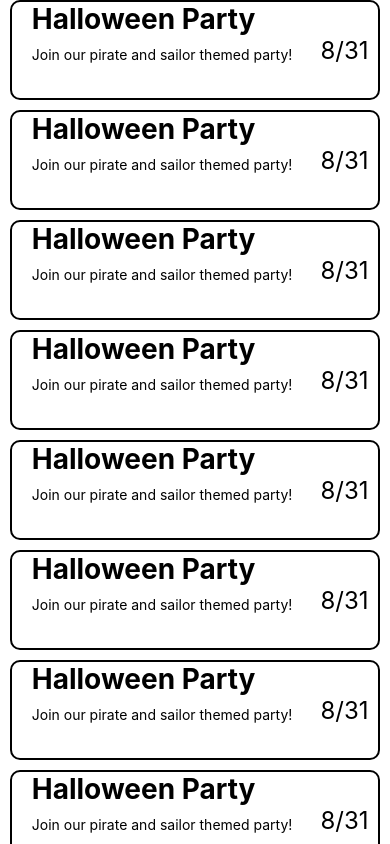
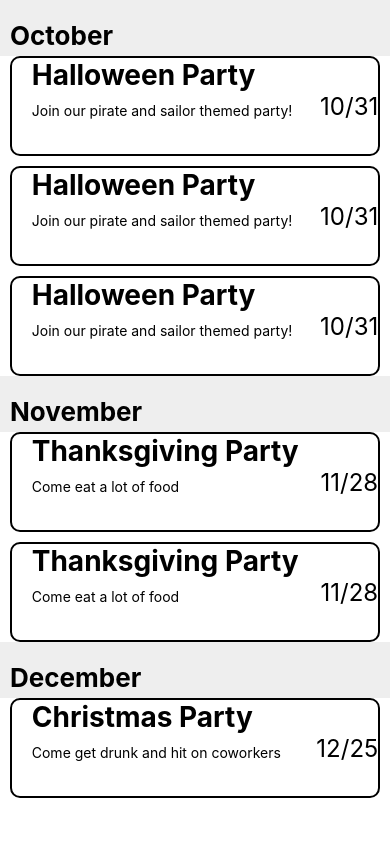
Before and after one commit to ntpotraz/PIC-Health-App, a React Native app: screen / in a window 390 px wide. Built offline with nearby package versions, Linux system fonts and the light colour scheme.

Commit message:
Getting categories to work

```diff
--- a/components/EventList.jsx
+++ b/components/EventList.jsx
@@ -1,46 +1,55 @@
-import { StyleSheet, View, FlatList, Text } from "react-native";
+import { StyleSheet, View, SectionList, Text } from "react-native";
 
 
 const eventData = [
-  { title: "Halloween Party", desc: "Join our pirate and sailor themed party!", date: "8/31" },
-  { title: "Halloween Party", desc: "Join our pirate and sailor themed party!", date: "8/31" },
-  { title: "Halloween Party", desc: "Join our pirate and sailor themed party!", date: "8/31" },
-  { title: "Halloween Party", desc: "Join our pirate and sailor themed party!", date: "8/31" },
-  { title: "Halloween Party", desc: "Join our pirate and sailor themed party!", date: "8/31" },
-  { title: "Halloween Party", desc: "Join our pirate and sailor themed party!", date: "8/31" },
-  { title: "Halloween Party", desc: "Join our pirate and sailor themed party!", date: "8/31" },
-  { title: "Halloween Party", desc: "Join our pirate and sailor themed party!", date: "8/31" },
-  { title: "Halloween Party", desc: "Join our pirate and sailor themed party!", date: "8/31" },
-  { title: "Halloween Party", desc: "Join our pirate and sailor themed party!", date: "8/31" },
-  { title: "Halloween Party", desc: "Join our pirate and sailor themed party!", date: "8/31" },
-  { title: "Halloween Party", desc: "Join our pirate and sailor themed party!", date: "8/31" },
-  { title: "Halloween Party", desc: "Join our pirate and sailor themed party!", date: "8/31" },
-  { title: "Halloween Party", desc: "Join our pirate and sailor themed party!", date: "8/31" },
-  { title: "Halloween Party", desc: "Join our pirate and sailor themed party!", date: "8/31" },
+  {
+    title: "October",
+    data: [
+      { eventName: "Halloween Party", eventDesc: "Join our pirate and sailor themed party!", eventDate: "10/31" },
+      { eventName: "Halloween Party", eventDesc: "Join our pirate and sailor themed party!", eventDate: "10/31" },
+      { eventName: "Halloween Party", eventDesc: "Join our pirate and sailor themed party!", eventDate: "10/31" },
+    ],
+  },
+  {
+    title: "November",
+    data: [
+      { eventName: "Thanksgiving Party", eventDesc: "Come eat a lot of food", eventDate: "11/28" },
+      { eventName: "Thanksgiving Party", eventDesc: "Come eat a lot of food", eventDate: "11/28" },
+    ],
+  },
+  {
+    title: "December",
+    data: [
+      { eventName: "Christmas Party", eventDesc: "Come get drunk and hit on coworkers", eventDate: "12/25" },
+    ],
+  },
 ]
 
 const EventListItem = props => {
-  const { title, desc, date } = props.item;
+  const { eventName, eventDesc, eventDate } = props.item;
   return (
     <View style={styles.listItem}>
       <View style={styles.nameDesc}>
-        <Text style={styles.eventTitle}>{title}</Text>
-        <Text style={styles.eventDescription}>{desc}</Text>
+        <Text style={styles.eventTitle}>{eventName}</Text>
+        <Text style={styles.eventDescription}>{eventDesc}</Text>
       </View>
-      <Text style={styles.date}>{date}</Text>
+      <Text style={styles.date}>{eventDate}</Text>
     </View>
   )
 }
 
 const EventList = () => {
   return (
-      <FlatList
-        style={styles.flatlist}
-        data={eventData}
-        // renderItem={({ item }) => <EventListItem title={item.title} desc={item.desc} date={item.date} />}
-        renderItem={({ item }) => <EventListItem item={item}/>}
-        ItemSeparatorComponent={() => <View style={styles.separator} />}
-      />
+    <SectionList
+      style={styles.flatlist}
+      sections={eventData}
+      // renderItem={({ item }) => <EventListItem title={item.title} desc={item.desc} date={item.date} />}
+      renderItem={({ item }) => <EventListItem item={item} />}
+      renderSectionHeader={({ section }) => (
+        <Text style={styles.sectionHeader}>{section.title}</Text>
+      )}
+      ItemSeparatorComponent={() => <View style={styles.separator} />}
+    />
   )
 }
 
@@ -75,4 +84,13 @@ const styles = StyleSheet.create({
     fontSize: 24,
     alignSelf: "center",
   },
+  sectionHeader: {
+    paddingTop: 20,
+    paddingLeft: 10,
+    paddingRight: 10,
+    paddingBottom: 5,
+    fontSize: 26,
+    fontWeight: 'bold',
+    backgroundColor: "#eee"
+  },
 });
```
